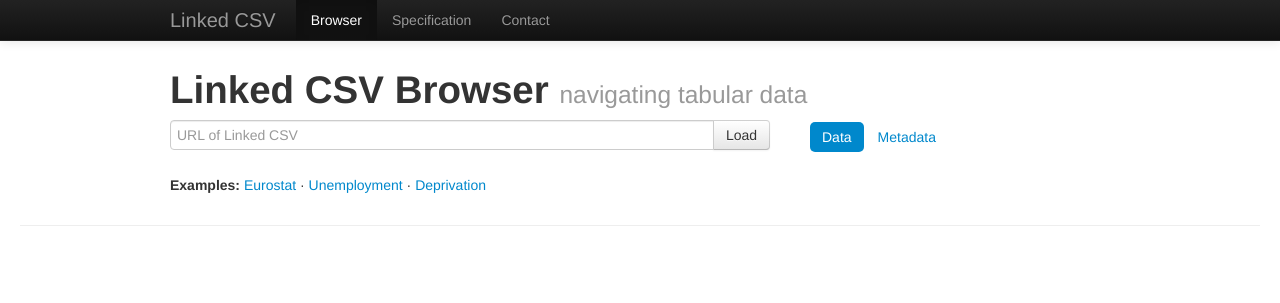
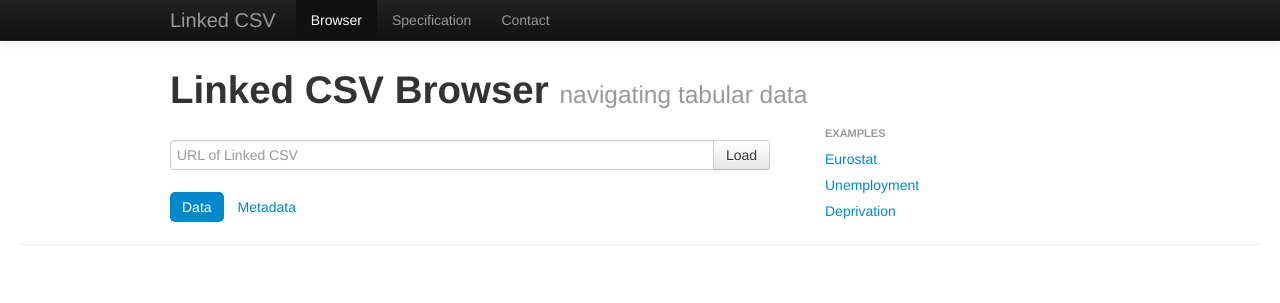
Before and after one commit to theodi/linked-csv-browser, a plain HTML site: page index.html in a window 1280 px wide. Drawn offline with Linux system fonts and the light colour scheme.

Commit message:
rejigged top section of browser

```diff
--- a/index.html
+++ b/index.html
@@ -11,6 +11,13 @@
     <style>
       body {
         padding-top: 60px;
+      }
+      #browser hr {
+        margin-top: 0;
+      }
+      #browser form > * {
+        margin-bottom: 0;
+        margin-top: 20px;
       }
       #tables {
         overflow: auto;
@@ -33,7 +40,7 @@
       }
     </style>
   </head>
-  <body>
+  <body id="browser">
     <div class="navbar navbar-inverse navbar-fixed-top">
       <div class="navbar-inner">
         <div class="container">
@@ -56,24 +63,22 @@
             <input id="load-url" name="url" class="input-xxlarge" type="url" placeholder="URL of Linked CSV" />
             <button id="load-btn" class="btn" type="submit">Load</button>
           </p>
+          <ul class="nav nav-pills">
+            <li class="active">
+              <a href="#tables" data-toggle="pill">Data</a>
+            </li>
+            <li>
+              <a href="#metadata" data-toggle="pill">Metadata</a>
+            </li>
+          </ul>
         </form>
-        <ul class="span4 nav nav-pills">
-          <li class="active">
-            <a href="#tables" data-toggle="pill">Data</a>
-          </li>
-          <li>
-            <a href="#metadata" data-toggle="pill">Metadata</a>
-          </li>
+        <ul class="span4 nav nav-list">
+          <li class="nav-header">Examples</li>
+          <li><a href="?url=http%3A%2F%2Ftheodi.github.io%2Flinked-csv-browser%2Ftests%2Feurostat%2Ft2020_50%2Ft2020_50.csv#row=0-50">Eurostat</a></li>
+          <li><a href="?url=http%3A%2F%2Ftheodi.github.io%2Flinked-csv-browser%2Ftests%2Feuropean_unemployment1.0%2Fcountry_sex_age.csv#row=0-50">Unemployment</a></li>
+          <li><a href="?url=http%3A%2F%2Ftheodi.github.io%2Flinked-csv-browser%2Ftests%2Fhealth%2F1981203.csv#row=0-50">Deprivation</a></li>
         </ul>
       </div>
-      <p>
-        <strong>Examples:</strong>
-        <a href="?url=http%3A%2F%2Ftheodi.github.io%2Flinked-csv-browser%2Ftests%2Feurostat%2Ft2020_50%2Ft2020_50.csv#row=0-50">Eurostat</a>
-        &middot;
-        <a href="?url=http%3A%2F%2Ftheodi.github.io%2Flinked-csv-browser%2Ftests%2Feuropean_unemployment1.0%2Fcountry_sex_age.csv#row=0-50">Unemployment</a>
-        &middot;
-        <a href="?url=http%3A%2F%2Ftheodi.github.io%2Flinked-csv-browser%2Ftests%2Fhealth%2F1981203.csv#row=0-50">Deprivation</a>
-      </p>
     </div>
     <div class="container-fluid">
       <hr />
```
